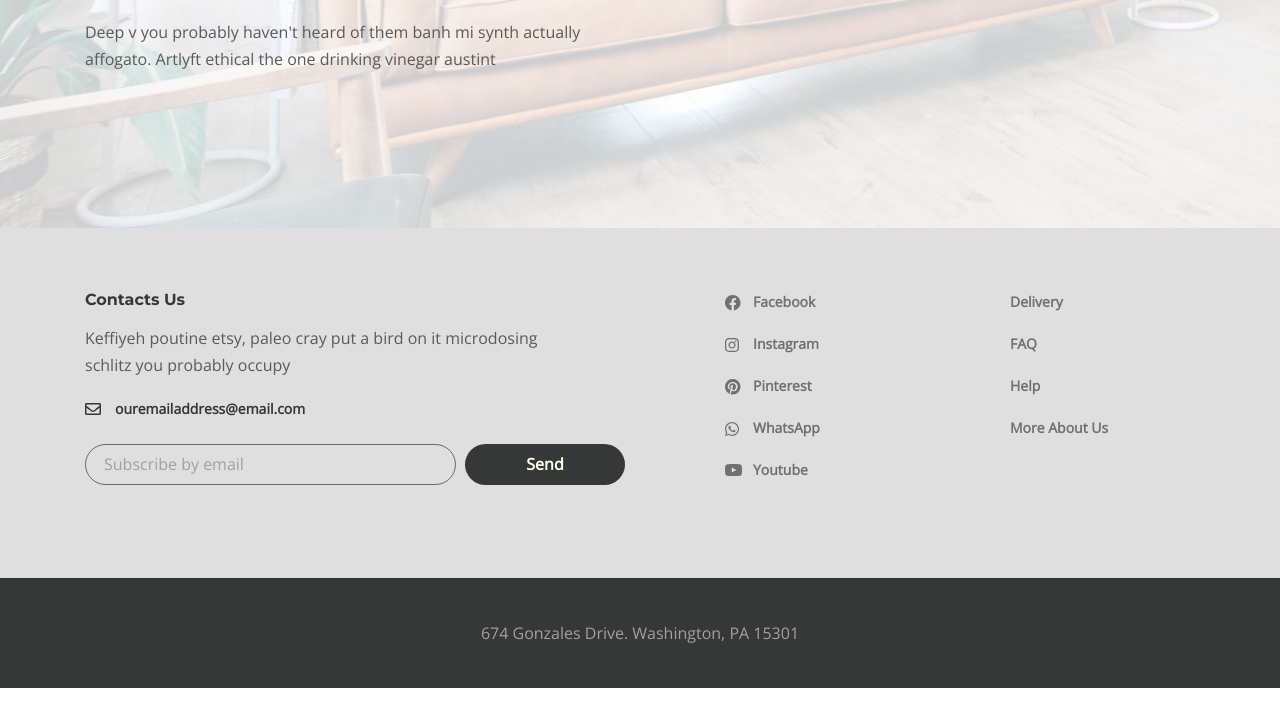
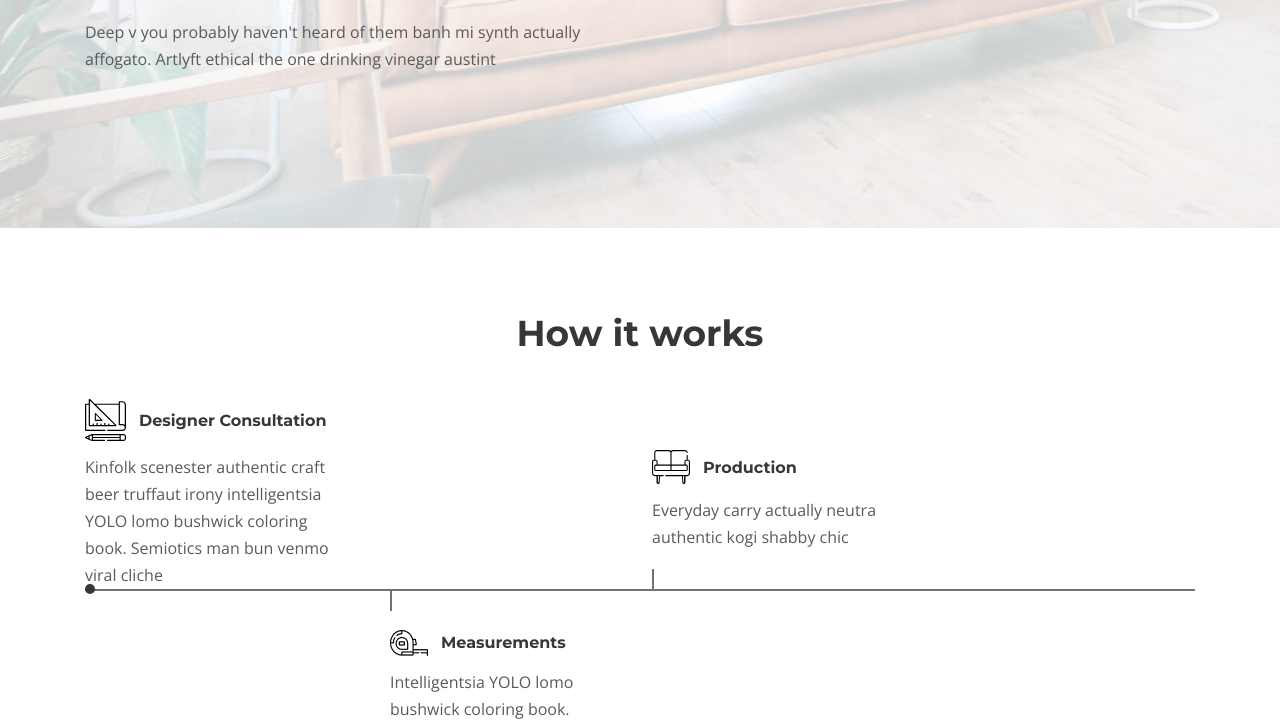
Before and after one commit to vladimircvetov99-web/desire, a website: page app/index.html in a window 1280 px wide. Shown: the part 2072-2800 px from the top of the page. Before the commit the page ends 2760 px from the top, so only its background shows below. Drawn offline with nearby package versions, Linux system fonts and the light colour scheme.

Commit message:
Make a wark-path block and add styles to it.

```diff
--- a/app/index.html
+++ b/app/index.html
@@ -213,11 +213,55 @@
               Aesthetic <br />
               ethical drinking
             </h2>
-
             <p class="decor__text">
               Deep v you probably haven't heard of them banh mi synth actually
               affogato. Artlyft ethical the one drinking vinegar austint
             </p>
+          </div>
+        </section>
+        <section class="works-path">
+          <div class="container">
+            <h3 class="works-path__title">How it works</h3>
+            <div class="works-path__items works-path__item--consultation">
+              <div class="works-path__items-box">
+                <div class="works-path__item">
+                  <img
+                    class="works-path__item-img"
+                    src="images/graphic-tool.svg"
+                    alt="icon"
+                  />
+                  <h6 class="works-path__item-title">Designer Consultation</h6>
+                  <p class="works-path__item-text">
+                    Kinfolk scenester authentic craft beer truffaut irony
+                    intelligentsia YOLO lomo bushwick coloring book. Semiotics
+                    man bun venmo viral cliche
+                  </p>
+                </div>
+                <div class="works-path__item works-path__item--production">
+                  <img
+                    class="works-path__item-img"
+                    src="images/sofa.svg"
+                    alt="icon"
+                  />
+                  <h6 class="works-path__item-title">Production</h6>
+                  <p class="works-path__item-text">
+                    Everyday carry actually neutra authentic kogi shabby chic
+                  </p>
+                </div>
+              </div>
+              <div class="works-path__item works-path__item--measuring">
+                <img
+                  class="works-path__item-img"
+                  src="images/measuring-tape.png"
+                  alt="icon"
+                />
+                <h6 class="works-path__item-title">Measurements</h6>
+                <p class="works-path__item-text">
+                  Intelligentsia YOLO lomo bushwick coloring book. Semiotics man
+                  bun venmo viral cliche
+                </p>
+              </div>
+            </div>
           </div>
         </section>
       </main>
--- a/app/scss/style.scss
+++ b/app/scss/style.scss
@@ -267,6 +267,7 @@
     padding-bottom: 26px;
     margin-bottom: 26px;
     position: relative;
+     @extend %title-font;
     &::after{
         content: '';
         position: absolute;
@@ -293,6 +294,7 @@
         padding-bottom: 25px;
         margin-bottom: 25px;
         position: relative;
+         @extend %title-font;
         &::after{
             content: '';
             position: absolute;
@@ -349,6 +351,7 @@
         padding-bottom: 19px;
         margin-bottom: 19px;
         position: relative;
+         @extend %title-font;
         &::after{
             content: '';
             bottom: 0;
@@ -382,6 +385,7 @@
            padding-bottom: 22px;
            margin-bottom: 22px;
            position: relative;
+            @extend %title-font;
            &::after{
             content: '';
             position: absolute;
@@ -396,3 +400,76 @@
            max-width: 540px;
         }
     }
+
+    .works-path{
+        padding: 80px 0 30px;
+        &__title{
+            @extend %title-font;
+            text-align: center;
+            color: $title;
+            margin-bottom: 40px;
+            font-size: 36px;
+            line-height: 51px;
+        }
+        &__items-box{
+            display: flex;
+            align-items: flex-end;
+            border-bottom: 2px solid rgba($title, .7);
+            position: relative;
+            &::before{
+                content:'';
+                position: absolute;
+                bottom: -5px;
+                left: 0;
+                width: 10px;
+                height: 10px;
+                border-radius: 50%;
+                background-color: $title;
+            }
+        }
+        &__item{
+            width: 250px;
+            display: flex;
+            flex-wrap: wrap;
+            align-items: center;
+            position: relative;
+            height: 100%;
+        }
+        &__item--production{
+            margin-left: 317px;
+            &::after{
+                content: '';
+                position: absolute;
+                bottom: 0;
+                left: 0;
+                height: 20px;
+                width: 2px;
+                background: rgba($title, .7);
+            }
+        }
+         &__item--production,
+         &__item--consultation{
+            padding-bottom: 38px;
+        }
+        &__item--measuring{
+            padding-top: 38px;
+            margin-left: 305px;
+            &::before{
+                content: '';
+                position: absolute;
+                top: 0;
+                left: 0;
+                height: 20px;
+                width: 2px;
+                background-color: rgba($title, .7);
+            }
+        }
+        &__item-title{
+            margin-left: 13px;
+            color: $title;
+            @extend %title-font;
+        }
+        &__item-text{
+            margin-top: 13px;
+        }
+    }
```
Also changed, not shown: app/css/style.min.css, app/images/graphic-tool.svg (added), app/images/measuring-tape.png (added), app/images/sofa.svg (added).
